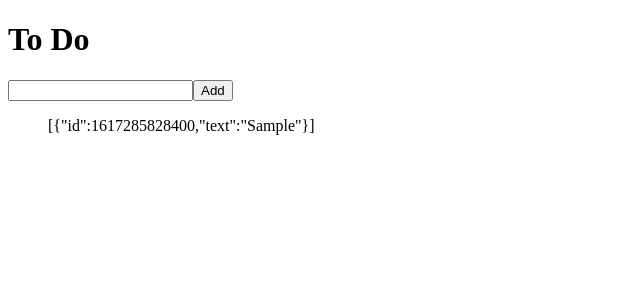
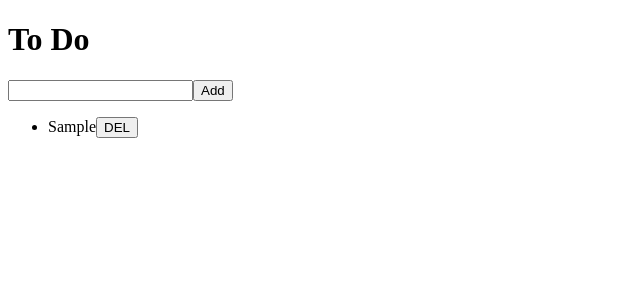
Before and after one commit to ro-ssang/vanilla-redux, a React (Create React App) app: page / in a window 1280 px wide. Both pictures are taken after typing "Sample" into the empty fields and a click on the button "Add". Shown: the top 300 px of the page, without its empty margins (0-640 px from the left). Built offline with nearby package versions, Linux system fonts and the light colour scheme.

Commit message:
Deleting To Do

```diff
--- /dev/null
+++ b/src/components/ToDo.js
@@ -0,0 +1,20 @@
+import React from "react";
+import { connect } from "react-redux";
+import { actionCreators } from "../store";
+
+function ToDo({ text, onBtnClick }) {
+  return (
+    <li>
+      {text}
+      <button onClick={onBtnClick}>DEL</button>
+    </li>
+  );
+}
+
+function mapDispatchToProps(dispatch, ownProps) {
+  return {
+    onBtnClick: () => dispatch(actionCreators.deleteToDo(ownProps.id)),
+  };
+}
+
+export default connect(null, mapDispatchToProps)(ToDo);
--- a/src/routes/Home.js
+++ b/src/routes/Home.js
@@ -1,5 +1,6 @@
 import React, { useState } from "react";
 import { connect } from "react-redux";
+import ToDo from "../components/ToDo";
 import { actionCreators } from "../store";
 
 function Home({ toDos, addToDo }) {
@@ -22,7 +23,11 @@
         <input type="text" value={text} onChange={onChange} />
         <button type="submit">Add</button>
       </form>
-      <ul>{JSON.stringify(toDos)}</ul>
+      <ul>
+        {toDos.map((toDo) => (
+          <ToDo key={toDo.id} {...toDo} />
+        ))}
+      </ul>
     </>
   );
 }
@@ -34,7 +39,6 @@
 function mapDispatchToProps(dispatch) {
   return {
     addToDo: (text) => dispatch(actionCreators.addToDo(text)),
-    deleteToDo: (id) => dispatch(actionCreators.deleteToDo(id)),
   };
 }
 
--- a/src/store.js
+++ b/src/store.js
@@ -4,7 +4,7 @@
 const DELETE = "DELETE";
 
 const addToDo = (text) => ({ type: ADD, text });
-const deleteToDo = (id) => ({ type: DELETE, id });
+const deleteToDo = (id) => ({ type: DELETE, id: parseInt(id) });
 
 const reducer = (state = [], action) => {
   switch (action.type) {
```
